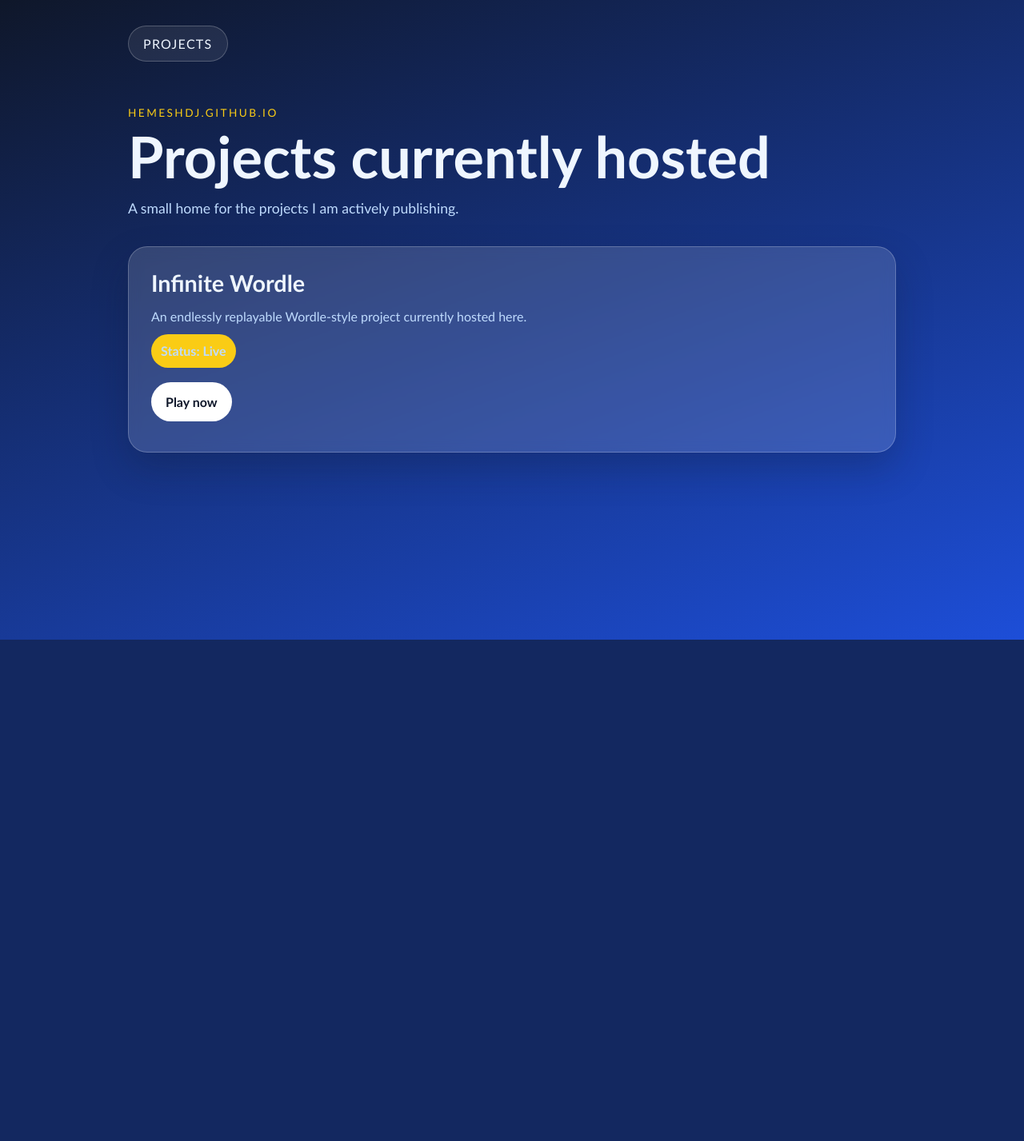
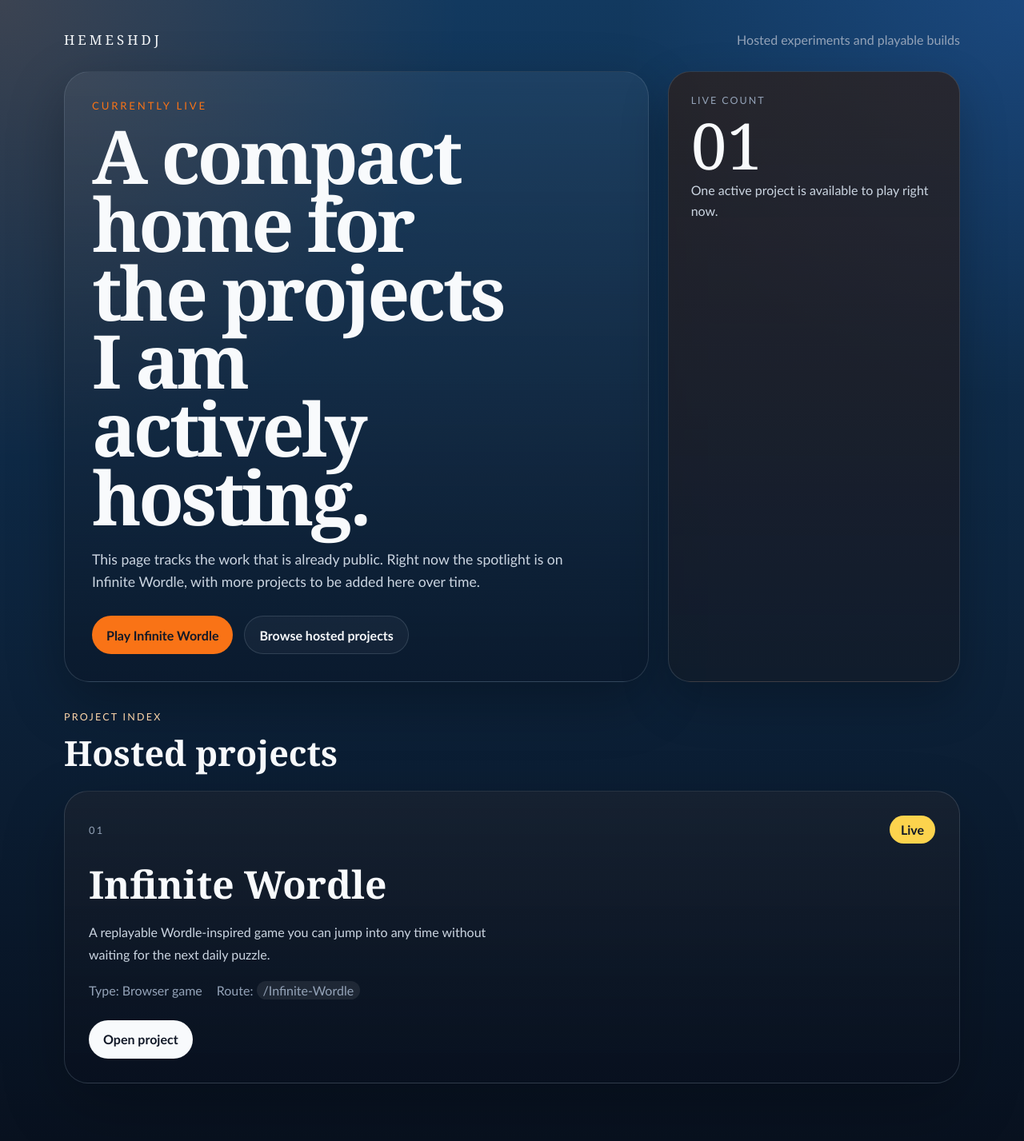
Before and after one commit to HemeshDJ/HemeshDJ.github.io, a PHP site: page / in a window 1280 px wide. Shown: the whole page at 80% size. Before the commit the page ends 800 px from the top, so only its background shows below. Run offline with PHP 8.4, Linux system fonts and the light colour scheme.

Commit message:
Redesign hosted projects homepage

```diff
--- a/homecss.css
+++ b/homecss.css
@@ -1,12 +1,15 @@
 :root
 {
-  --bg-top: #0f172a;
-  --bg-bottom: #1d4ed8;
-  --panel: rgba(255, 255, 255, 0.14);
-  --panel-border: rgba(255, 255, 255, 0.22);
-  --text: #eff6ff;
-  --muted: #bfdbfe;
-  --accent: #facc15;
+  --bg: #08111f;
+  --bg-glow: #12395f;
+  --surface: rgba(8, 17, 31, 0.74);
+  --surface-strong: rgba(255, 255, 255, 0.08);
+  --border: rgba(148, 163, 184, 0.22);
+  --text: #f8fafc;
+  --muted: #cbd5e1;
+  --soft: #94a3b8;
+  --accent: #f97316;
+  --accent-soft: #fed7aa;
 }
 
 *
@@ -14,151 +17,338 @@
   box-sizing: border-box;
 }
 
+html
+{
+  scroll-behavior: smooth;
+}
+
 body
 {
   margin: 0;
   min-height: 100vh;
+  font-family: Georgia, "Times New Roman", serif;
+  color: var(--text);
+  background:
+    radial-gradient(circle at top left, rgba(249, 115, 22, 0.18), transparent 30%),
+    radial-gradient(circle at top right, rgba(59, 130, 246, 0.20), transparent 26%),
+    linear-gradient(180deg, var(--bg-glow), var(--bg));
+}
+
+a
+{
+  color: inherit;
+  text-decoration: none;
+}
+
+code
+{
+  padding: 2px 8px;
+  border-radius: 999px;
+  background: rgba(255, 255, 255, 0.08);
   font-family: "Trebuchet MS", sans-serif;
-  color: var(--text);
-  background: linear-gradient(160deg, var(--bg-top), var(--bg-bottom));
+}
+
+.page-shell
+{
+  width: min(1120px, calc(100% - 32px));
+  margin: 0 auto;
+  padding: 28px 0 72px;
+}
+
+.site-header
+{
+  display: flex;
+  align-items: center;
+  justify-content: space-between;
+  gap: 16px;
+  padding: 10px 0 28px;
+}
+
+.brand
+{
+  font-size: 1.05rem;
+  letter-spacing: 0.24em;
+  text-transform: uppercase;
+}
+
+.header-note
+{
+  margin: 0;
+  color: var(--soft);
+  font-family: "Trebuchet MS", sans-serif;
 }
 
 main
 {
-  width: min(960px, calc(100% - 32px));
-  margin: 0 auto;
-  padding: 32px 0 64px;
-}
-
-a
-{
-  text-decoration: none;
-}
-
-ul
-{
-  margin: 0;
-  padding-left: 0;
-  list-style: none;
-}
-
-.pages
-{
-  margin-bottom: 56px;
-}
-
-.pages a
-{
-  display: inline-block;
-  padding: 12px 18px;
-  border: 1px solid var(--panel-border);
-  border-radius: 999px;
-  color: var(--text);
-  background: rgba(255, 255, 255, 0.08);
-  letter-spacing: 0.08em;
-}
-
-.pages a:hover
-{
-  background: rgba(255, 255, 255, 0.16);
+  display: grid;
+  gap: 36px;
 }
 
 .hero
 {
-  margin-bottom: 32px;
+  display: grid;
+  grid-template-columns: minmax(0, 1.6fr) minmax(260px, 0.8fr);
+  gap: 24px;
+  align-items: stretch;
+}
+
+.hero-copy
+{
+  padding: 34px;
+  border: 1px solid var(--border);
+  border-radius: 32px;
+  background: linear-gradient(180deg, rgba(255, 255, 255, 0.05), rgba(8, 17, 31, 0.4));
+  box-shadow: 0 24px 70px rgba(0, 0, 0, 0.28);
 }
 
 .eyebrow
 {
   margin: 0 0 12px;
   color: var(--accent);
-  font-size: 0.85rem;
-  letter-spacing: 0.18em;
+  font-size: 0.82rem;
+  letter-spacing: 0.22em;
   text-transform: uppercase;
+  font-family: "Trebuchet MS", sans-serif;
 }
 
 h1
 {
   margin: 0;
-  font-size: clamp(2.5rem, 7vw, 4.5rem);
-  line-height: 0.95;
+  max-width: 10ch;
+  font-size: clamp(3rem, 8vw, 5.8rem);
+  line-height: 0.92;
+  letter-spacing: -0.04em;
 }
 
 .intro
 {
-  max-width: 640px;
-  margin: 18px 0 0;
+  max-width: 58ch;
+  margin: 22px 0 0;
   color: var(--muted);
   font-size: 1.1rem;
   line-height: 1.6;
+  font-family: "Trebuchet MS", sans-serif;
 }
 
-.projects
+.hero-actions
+{
+  display: flex;
+  flex-wrap: wrap;
+  gap: 14px;
+  margin-top: 28px;
+}
+
+.primary-action,
+.secondary-action,
+.project-link
+{
+  display: inline-flex;
+  align-items: center;
+  justify-content: center;
+  min-height: 48px;
+  padding: 12px 18px;
+  border-radius: 999px;
+  font-family: "Trebuchet MS", sans-serif;
+  font-weight: bold;
+  transition: transform 0.2s ease, background-color 0.2s ease, color 0.2s ease;
+}
+
+.primary-action
+{
+  color: #111827;
+  background: var(--accent);
+}
+
+.secondary-action
+{
+  border: 1px solid var(--border);
+  background: rgba(255, 255, 255, 0.04);
+}
+
+.primary-action:hover,
+.secondary-action:hover,
+.project-link:hover
+{
+  transform: translateY(-2px);
+}
+
+.hero-panel
+{
+  padding: 28px;
+  border: 1px solid var(--border);
+  border-radius: 28px;
+  background:
+    linear-gradient(180deg, rgba(249, 115, 22, 0.12), rgba(255, 255, 255, 0.03)),
+    var(--surface);
+  box-shadow: 0 24px 60px rgba(0, 0, 0, 0.24);
+}
+
+.panel-label,
+.panel-copy,
+.section-kicker,
+.project-number,
+.project-meta p
+{
+  margin: 0;
+  font-family: "Trebuchet MS", sans-serif;
+}
+
+.panel-label
+{
+  color: var(--soft);
+  text-transform: uppercase;
+  letter-spacing: 0.16em;
+  font-size: 0.78rem;
+}
+
+.panel-value
+{
+  margin: 12px 0 8px;
+  font-size: clamp(3rem, 10vw, 5rem);
+  line-height: 0.9;
+}
+
+.panel-copy
+{
+  color: var(--muted);
+  line-height: 1.6;
+}
+
+.projects-section
 {
   display: grid;
-  gap: 20px;
+  gap: 18px;
+}
+
+.section-heading
+{
+  display: flex;
+  flex-direction: column;
+  gap: 8px;
+}
+
+.section-kicker
+{
+  color: var(--accent-soft);
+  text-transform: uppercase;
+  letter-spacing: 0.18em;
+  font-size: 0.78rem;
+}
+
+h2
+{
+  margin: 0;
+  font-size: clamp(1.8rem, 4vw, 2.7rem);
 }
 
 .project-card
 {
-  padding: 28px;
-  border: 1px solid var(--panel-border);
-  border-radius: 24px;
-  background: var(--panel);
-  backdrop-filter: blur(8px);
-  box-shadow: 0 20px 45px rgba(15, 23, 42, 0.25);
+  padding: 30px;
+  border: 1px solid var(--border);
+  border-radius: 30px;
+  background:
+    linear-gradient(180deg, rgba(255, 255, 255, 0.06), rgba(8, 17, 31, 0.5)),
+    var(--surface);
+  box-shadow: 0 30px 80px rgba(0, 0, 0, 0.22);
 }
 
-.project-card h2
+.project-topline
 {
-  margin: 0 0 12px;
-  font-size: 1.8rem;
+  display: flex;
+  align-items: center;
+  justify-content: space-between;
+  gap: 12px;
+  margin-bottom: 18px;
 }
 
-.project-card p
+.project-number
 {
-  margin: 0 0 10px;
+  color: var(--soft);
+  letter-spacing: 0.18em;
+  text-transform: uppercase;
+  font-size: 0.8rem;
+}
+
+h3
+{
+  margin: 0;
+  font-size: clamp(2rem, 4vw, 3rem);
+}
+
+.project-description
+{
+  max-width: 58ch;
+  margin: 14px 0 0;
   color: var(--muted);
-  line-height: 1.6;
+  line-height: 1.7;
+  font-family: "Trebuchet MS", sans-serif;
+}
+
+.project-meta
+{
+  display: flex;
+  flex-wrap: wrap;
+  gap: 18px;
+  margin-top: 22px;
+  color: var(--soft);
 }
 
 .status
 {
-  display: inline-block;
-  margin-top: 8px;
-  padding: 8px 12px;
+  margin: 0;
+  padding: 8px 14px;
   border-radius: 999px;
-  color: #1e3a8a;
-  background: var(--accent);
+  color: #111827;
+  background: #fcd34d;
   font-weight: bold;
+  font-family: "Trebuchet MS", sans-serif;
 }
 
 .project-link
 {
-  display: inline-block;
-  margin-top: 8px;
-  padding: 12px 18px;
-  border-radius: 999px;
-  color: #0f172a;
-  background: #ffffff;
-  font-weight: bold;
+  margin-top: 28px;
+  color: #111827;
+  background: #f8fafc;
 }
 
-.project-link:hover
+@media (max-width: 800px)
 {
-  background: #dbeafe;
+  .hero
+  {
+    grid-template-columns: 1fr;
+  }
+
+  h1
+  {
+    max-width: none;
+  }
 }
 
 @media (max-width: 640px)
 {
-  main
+  .page-shell
   {
-    width: min(100% - 24px, 960px);
-    padding-top: 24px;
+    width: min(100% - 24px, 1120px);
+    padding-top: 20px;
   }
 
+  .site-header,
+  .project-topline
+  {
+    flex-direction: column;
+    align-items: flex-start;
+  }
+
+  .hero-copy,
+  .hero-panel,
   .project-card
   {
-    padding: 22px;
+    padding: 24px;
+  }
+
+  .project-meta
+  {
+    flex-direction: column;
+    gap: 8px;
   }
 }
--- a/index.html
+++ b/index.html
@@ -4,28 +4,65 @@
     <title>Hosted Projects</title>
     <meta charset="utf-8">
     <meta name="viewport" content="width=device-width, initial-scale=1.0">
+    <meta
+      name="description"
+      content="HemeshDJ's hosted projects page featuring Infinite Wordle."
+    >
     <link rel="stylesheet" type="text/css" href="homecss.css" />
   </head>
   <body>
+    <div class="page-shell">
+      <header class="site-header">
+        <a class="brand" href="index.html">HemeshDJ</a>
+        <p class="header-note">Hosted experiments and playable builds</p>
+      </header>
+
       <main>
-      <nav class="pages">
-        <ul>
-          <li><a href="index.html">PROJECTS</a></li>
-        </ul>
-      </nav>
         <section class="hero">
-        <p class="eyebrow">HemeshDJ.github.io</p>
-        <h1>Projects currently hosted</h1>
-        <p class="intro">A small home for the projects I am actively publishing.</p>
+          <div class="hero-copy">
+            <p class="eyebrow">Currently Live</p>
+            <h1>A compact home for the projects I am actively hosting.</h1>
+            <p class="intro">
+              This page tracks the work that is already public. Right now the spotlight
+              is on Infinite Wordle, with more projects to be added here over time.
+            </p>
+            <div class="hero-actions">
+              <a class="primary-action" href="/Infinite-Wordle">Play Infinite Wordle</a>
+              <a class="secondary-action" href="#projects">Browse hosted projects</a>
+            </div>
+          </div>
+
+          <aside class="hero-panel" aria-label="Hosting summary">
+            <p class="panel-label">Live count</p>
+            <p class="panel-value">01</p>
+            <p class="panel-copy">One active project is available to play right now.</p>
+          </aside>
         </section>
-      <section class="projects" aria-label="Hosted projects">
+
+        <section class="projects-section" id="projects" aria-label="Hosted projects">
+          <div class="section-heading">
+            <p class="section-kicker">Project Index</p>
+            <h2>Hosted projects</h2>
+          </div>
+
           <article class="project-card">
-          <h2>Infinite Wordle</h2>
-          <p>An endlessly replayable Wordle-style project currently hosted here.</p>
-          <p class="status">Status: Live</p>
-          <p><a class="project-link" href="/Infinite-Wordle">Play now</a></p>
+            <div class="project-topline">
+              <p class="project-number">01</p>
+              <p class="status">Live</p>
+            </div>
+            <h3>Infinite Wordle</h3>
+            <p class="project-description">
+              A replayable Wordle-inspired game you can jump into any time without
+              waiting for the next daily puzzle.
+            </p>
+            <div class="project-meta">
+              <p>Type: Browser game</p>
+              <p>Route: <code>/Infinite-Wordle</code></p>
+            </div>
+            <a class="project-link" href="/Infinite-Wordle">Open project</a>
           </article>
         </section>
       </main>
+    </div>
   </body>
 </html>
```
Lines whose indentation alone changed are shown as unchanged.
